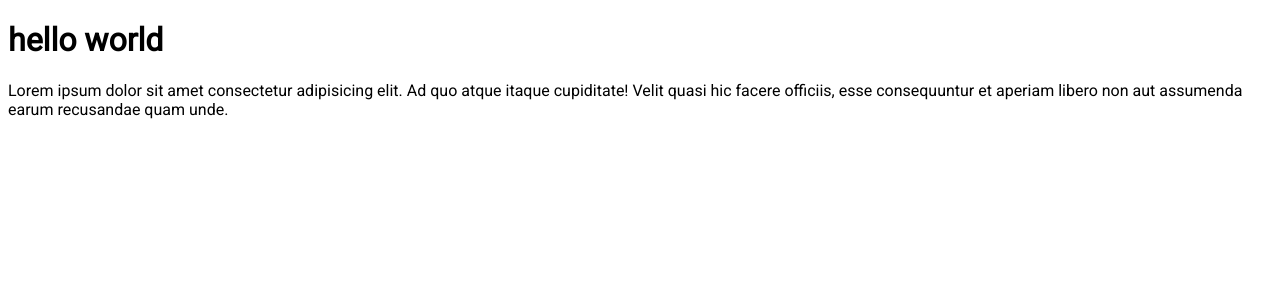
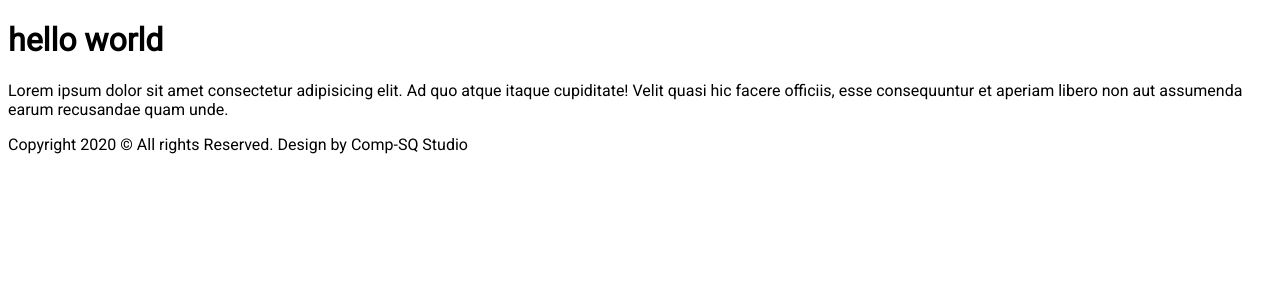
Before and after one commit to alextechtips/html5, a PHP site: page / in a window 1280 px wide. Shown: the top 300 px of the page. Run offline with PHP 8.4, Linux system fonts and the light colour scheme.

Commit message:
add php support

```diff
--- /dev/null
+++ b/footer.php
@@ -0,0 +1,5 @@
+<footer>
+        <div class="footer_head">Copyright 2020 © All rights Reserved. Design by Comp-SQ Studio</div>
+    </footer>
+</body>
+</html>
--- a/index.html
+++ b/header.php
@@ -7,8 +7,3 @@
     <link href="https://fonts.googleapis.com/css?family=Roboto&display=swap" rel="stylesheet">
     <title>HTML 5 template</title>
 </head>
-<body>
-    <h1 class="title">hello world</h1>
-    <p>Lorem ipsum dolor sit amet consectetur adipisicing elit. Ad quo atque itaque cupiditate! Velit quasi hic facere officiis, esse consequuntur et aperiam libero non aut assumenda earum recusandae quam unde.</p>
-</body>
-</html>
--- /dev/null
+++ b/index.php
@@ -0,0 +1,7 @@
+<?php include_once("header.php"); ?>
+<body>
+    <h1 class="title">hello world</h1>
+    <p>Lorem ipsum dolor sit amet consectetur adipisicing elit. Ad quo atque itaque cupiditate! Velit quasi hic facere officiis, esse consequuntur et aperiam libero non aut assumenda earum recusandae quam unde.</p>
+
+
+<?php include_once("footer.php");
```
